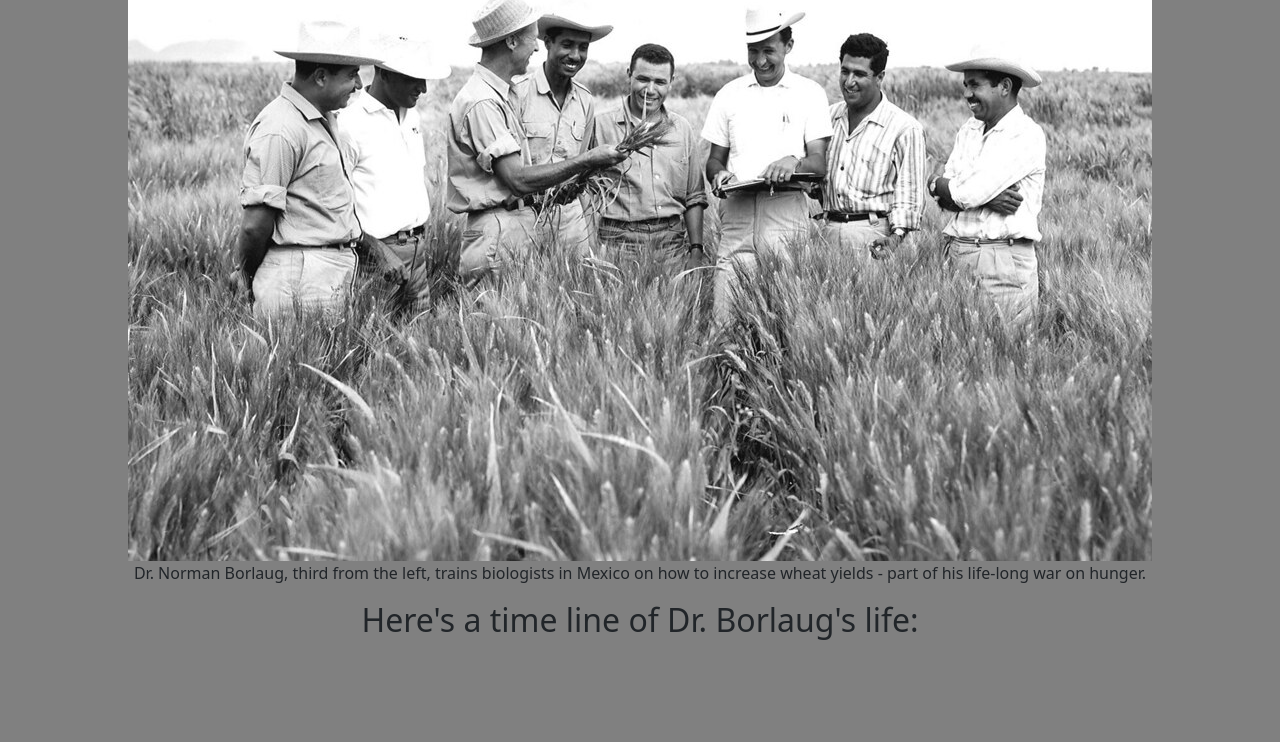
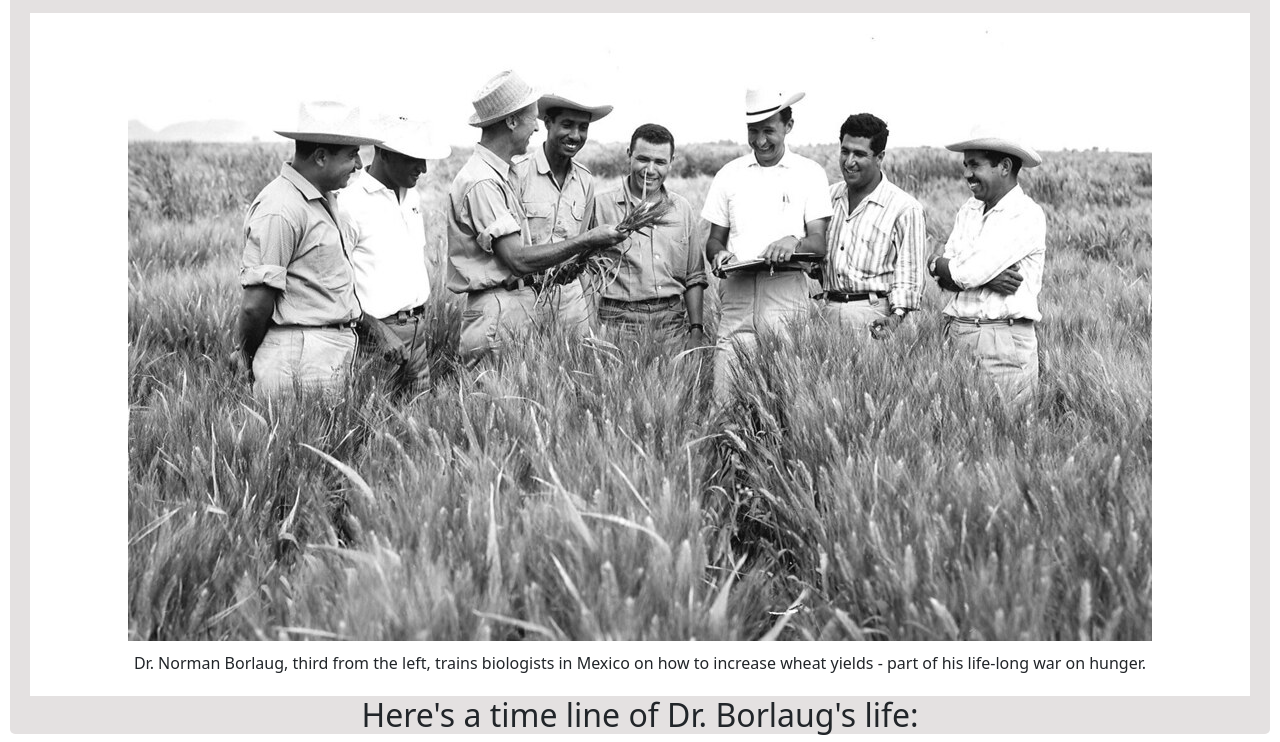
Before and after one commit to ouasamine/project, a plain HTML site: page index.html in a window 1280 px wide. Shown: the part 158-900 px from the top of the page. Before the commit the page ends 805 px from the top, so only its background shows below. Drawn offline with nearby package versions, Linux system fonts and the light colour scheme.

Commit message:
added margins and paddings

```diff
--- a/css/style.css
+++ b/css/style.css
@@ -1,4 +1,21 @@
 body {
-    background-color: gray;
     text-align: center;
+    padding-top: 30px;
 }
+.background{
+    background-color: rgb(228, 225, 225);
+    padding-top: 15px;
+    margin: 0px 10px;
+    border-radius: 5px ;
+}
+header{
+    margin-top: 30px;
+}
+.img-desc{
+    margin-top: 10px;
+}
+.poster{
+    background-color: white;
+    margin:0px 20px;
+    padding: 5px 0px;
+}
--- a/index.html
+++ b/index.html
@@ -9,10 +9,10 @@
     <link href="https://cdn.jsdelivr.net/npm/bootstrap@5.1.3/dist/css/bootstrap.min.css" rel="stylesheet" integrity="sha384-1BmE4kWBq78iYhFldvKuhfTAU6auU8tT94WrHftjDbrCEXSU1oBoqyl2QvZ6jIW3" crossorigin="anonymous">
     <link href="./css/style.css" rel="stylesheet">
 
-    <title>Hello, world!</title>
+    <title>Dr. Norman Borlaug</title>
   </head>
   <body>
-
+    <div class="background">
     <header>
 
       <h1>Dr. Norman Borlaug</h1>
@@ -21,9 +21,9 @@
     </header>
 
     <main>
-      <div>
+      <div class="poster">
         <img src="./asset/img.jpg" alt="Dr. Norman and colleages" />
-        <p>Dr. Norman Borlaug, third from the left, trains biologists in Mexico on how to increase wheat yields - part of his life-long war on hunger.</p>
+        <p class="img-desc">Dr. Norman Borlaug, third from the left, trains biologists in Mexico on how to increase wheat yields - part of his life-long war on hunger.</p>
       </div>
 
       <div>
@@ -31,7 +31,7 @@
       </div>
     </main>
 
-
+  </div>
 
 
     <!-- Optional JavaScript; choose one of the two! -->
```
